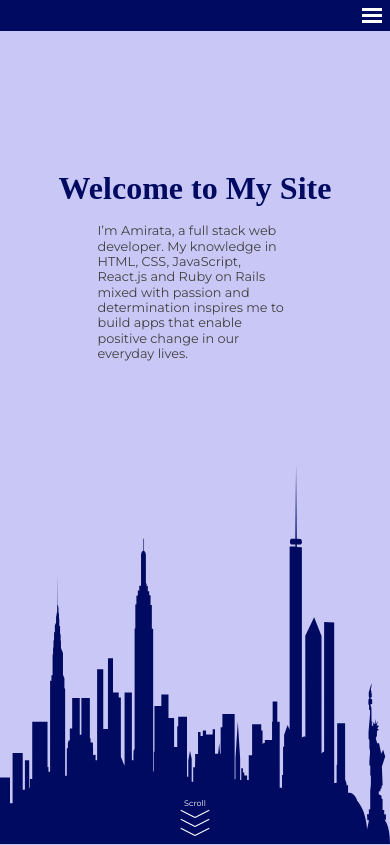
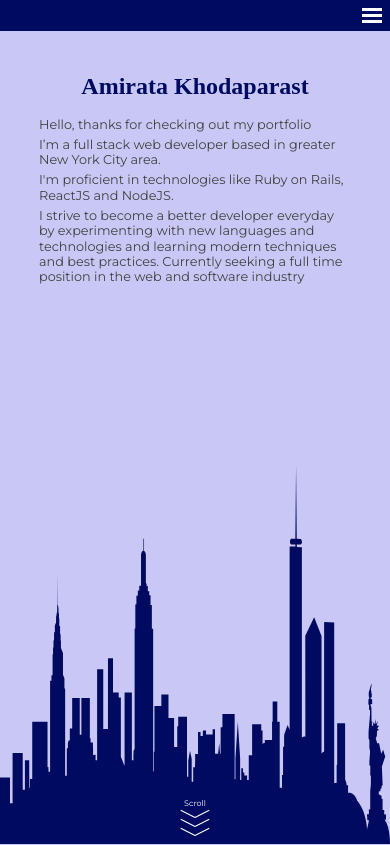
Before and after one commit to amiratak88/amiratakh, a React (Create React App) app: page / in a window 390 px wide. Shown: the top 845 px of the page. Built offline with nearby package versions, Linux system fonts and the light colour scheme; a web font is replaced by a local one.

Commit message:
Update home content and adjust styles

```diff
--- a/sass/components/_home.scss
+++ b/sass/components/_home.scss
@@ -15,12 +15,21 @@
 		margin-bottom: 2rem;
 		color: #000A61;
 
-		@media only screen and (max-width: $bp-tab-port) { font-size: 6rem; }
+		@media only screen and (max-width: $bp-tab-port) {
+			font-size: 6rem;
+			margin-top: 9rem;
+		}
+
 		@media only screen and (max-width: $bp-phone) { font-size: 4rem; }
+
+		@media only screen and (max-width: $bp-tab-port) { font-size: 3rem; }
 	}
 
 	&__text {
 		width: 50%;
+
+		&:not(:last-child) { margin-bottom: .6rem; }
+		@media only screen and (max-width: $bp-phone) { width: 80%; }
 	}
 
 	&__img {
--- a/src/components/home/Home.js
+++ b/src/components/home/Home.js
@@ -6,8 +6,11 @@ class Home extends Component {
 	render() {
 		return (
 			<section id="home" className="home">
-				<h1 className="home__heading">Welcome to My Site</h1>
-				<p className="home__text">I’m Amirata, a full stack web developer. My knowledge in HTML, CSS, JavaScript, React.js and Ruby on Rails mixed with passion and determination inspires me to build apps that enable positive change in our everyday lives.</p>
+				<h1 className="home__heading">Amirata Khodaparast</h1>
+				<p className="home__text">Hello, thanks for checking out my portfolio</p>
+				<p className="home__text">I’m a full stack web developer based in greater New York City area.</p>
+				<p className="home__text">I'm proficient in technologies like Ruby on Rails, ReactJS and NodeJS.</p>
+				<p className="home__text">I strive to become a better developer everyday by experimenting with new languages and technologies and learning modern techniques and best practices. Currently seeking a full time position in the web and software industry</p>
 				<div className="scroll">
 					<p className="scroll__text">Scroll</p>
 					<div className="scroll__chevron">
--- a/src/index.css
+++ b/src/index.css
@@ -172,12 +172,21 @@ button {
     color: #000A61; }
     @media only screen and (max-width: 56.25em) {
       .home__heading {
-        font-size: 6rem; } }
+        font-size: 6rem;
+        margin-top: 9rem; } }
     @media only screen and (max-width: 37.5em) {
       .home__heading {
         font-size: 4rem; } }
+    @media only screen and (max-width: 56.25em) {
+      .home__heading {
+        font-size: 3rem; } }
   .home__text {
     width: 50%; }
+    .home__text:not(:last-child) {
+      margin-bottom: .6rem; }
+    @media only screen and (max-width: 37.5em) {
+      .home__text {
+        width: 80%; } }
   .home__img {
     position: absolute;
     bottom: -1px;
```
